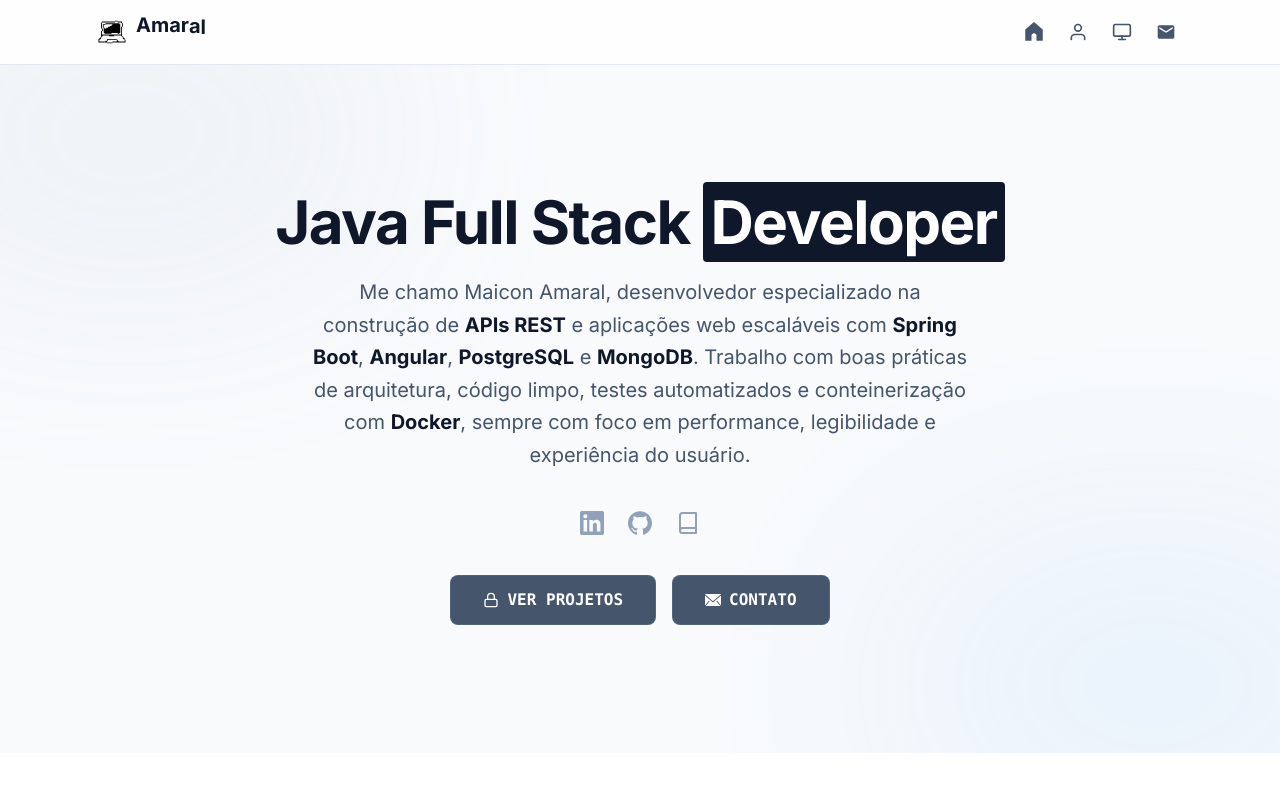
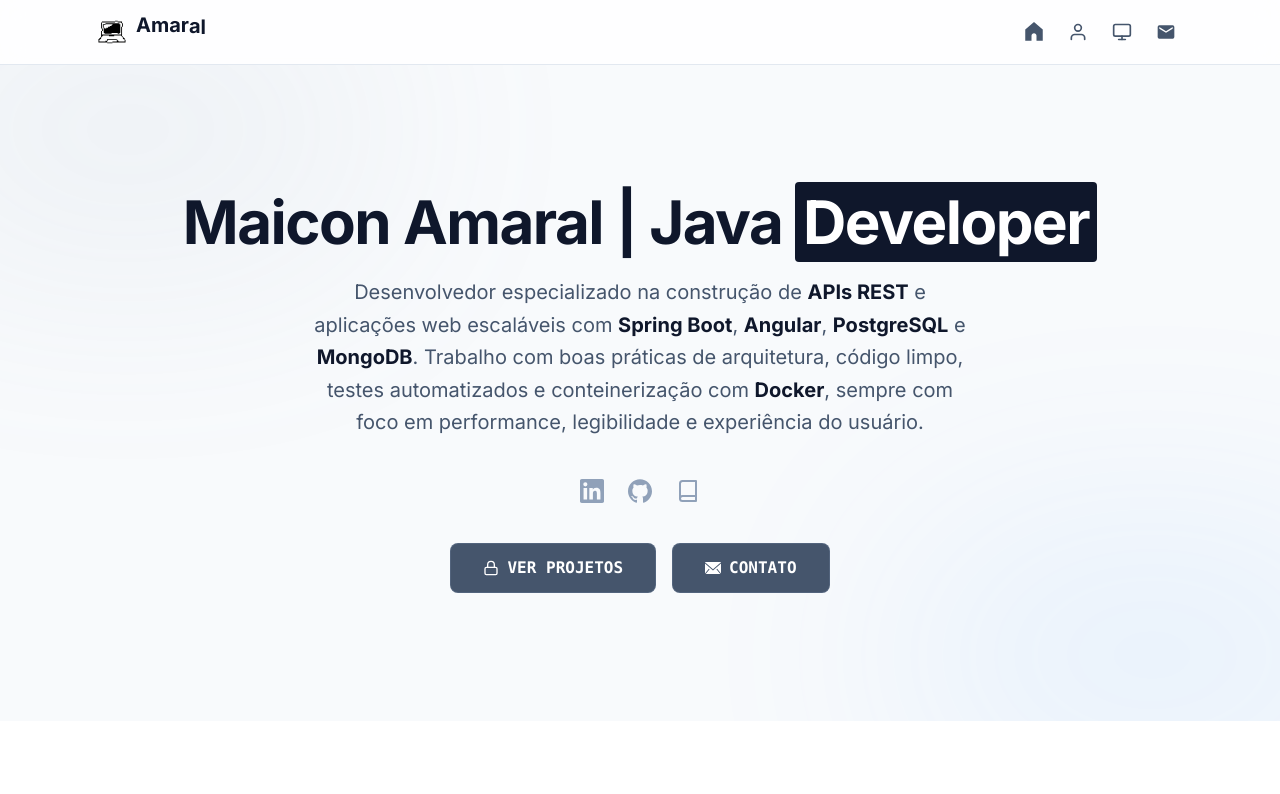
Before and after one commit to maicon-castilhos/portifolio-v1, a website: page index.html in a window 1280 px wide. Shown: the top 794 px of the page. Drawn offline with Linux system fonts and the light colour scheme.

Commit message:
Header name insection

```diff
--- a/index.html
+++ b/index.html
@@ -223,7 +223,7 @@
             <h1
               class="text-4xl md:text-6xl font-extrabold text-slate-900 tracking-tight mb-6"
             >
-              Java Full Stack
+              Maicon Amaral | Java
               <span class="bg-slate-900 text-white px-2 py-1 rounded"
                 >Developer</span
               >
@@ -231,7 +231,7 @@
             <p
               class="max-w-2xl mx-auto text-lg md:text-xl text-slate-600 mb-10 leading-relaxed"
             >
-              Me chamo Maicon Amaral, desenvolvedor especializado na construção de
+              Desenvolvedor especializado na construção de
               <strong class="text-slate-900">APIs REST</strong> e aplicações web
               escaláveis com
               <strong class="text-slate-900">Spring Boot</strong>,
```
